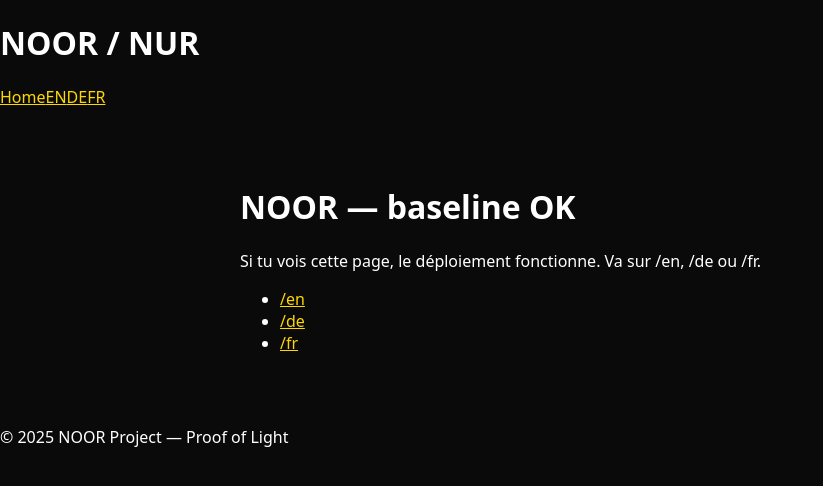
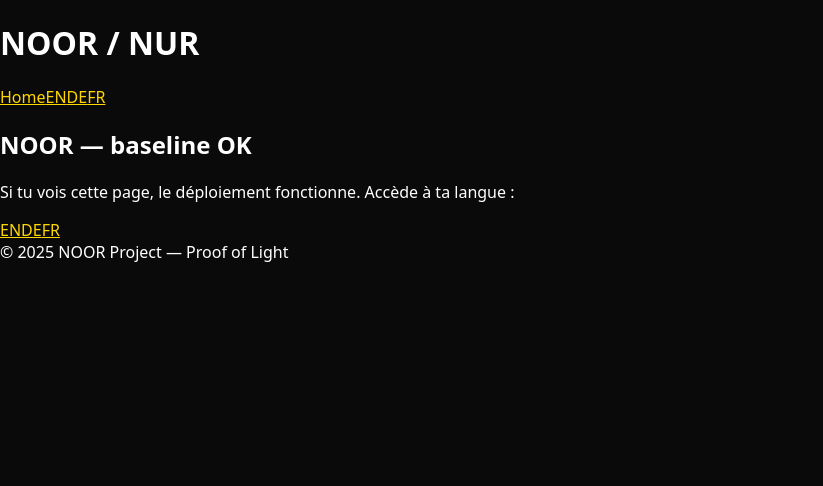
Before and after one commit to noorfinances-eng/noor-pages, a Next.js app: page / in a window 1280 px wide. Shown: the top 486 px of the page, without its empty margins (0-823 px from the left). Built offline with nearby package versions, Linux system fonts and the light colour scheme.

Commit message:
Update index.js

```diff
--- a/pages/index.js
+++ b/pages/index.js
@@ -1,13 +1,16 @@
 export default function Home() {
   return (
-    <main style={{maxWidth: 800, margin: "40px auto", padding: 16}}>
-      <h1>NOOR — baseline OK</h1>
-      <p>Si tu vois cette page, le déploiement fonctionne. Va sur /en, /de ou /fr.</p>
-      <ul>
-        <li><a href="/en">/en</a></li>
-        <li><a href="/de">/de</a></li>
-        <li><a href="/fr">/fr</a></li>
-      </ul>
-    </main>
+    <div className="text-center">
+      <h2 className="text-3xl font-semibold mb-4">NOOR — baseline OK</h2>
+      <p className="text-white/70 mb-6">
+        Si tu vois cette page, le déploiement fonctionne.
+        Accède à ta langue :
+      </p>
+      <div className="flex justify-center gap-4">
+        <a href="/en" className="px-4 py-2 rounded-lg border border-gold text-gold hover:bg-gold hover:text-black">EN</a>
+        <a href="/de" className="px-4 py-2 rounded-lg border border-gold text-gold hover:bg-gold hover:text-black">DE</a>
+        <a href="/fr" className="px-4 py-2 rounded-lg border border-gold text-gold hover:bg-gold hover:text-black">FR</a>
+      </div>
+    </div>
   );
 }
```
